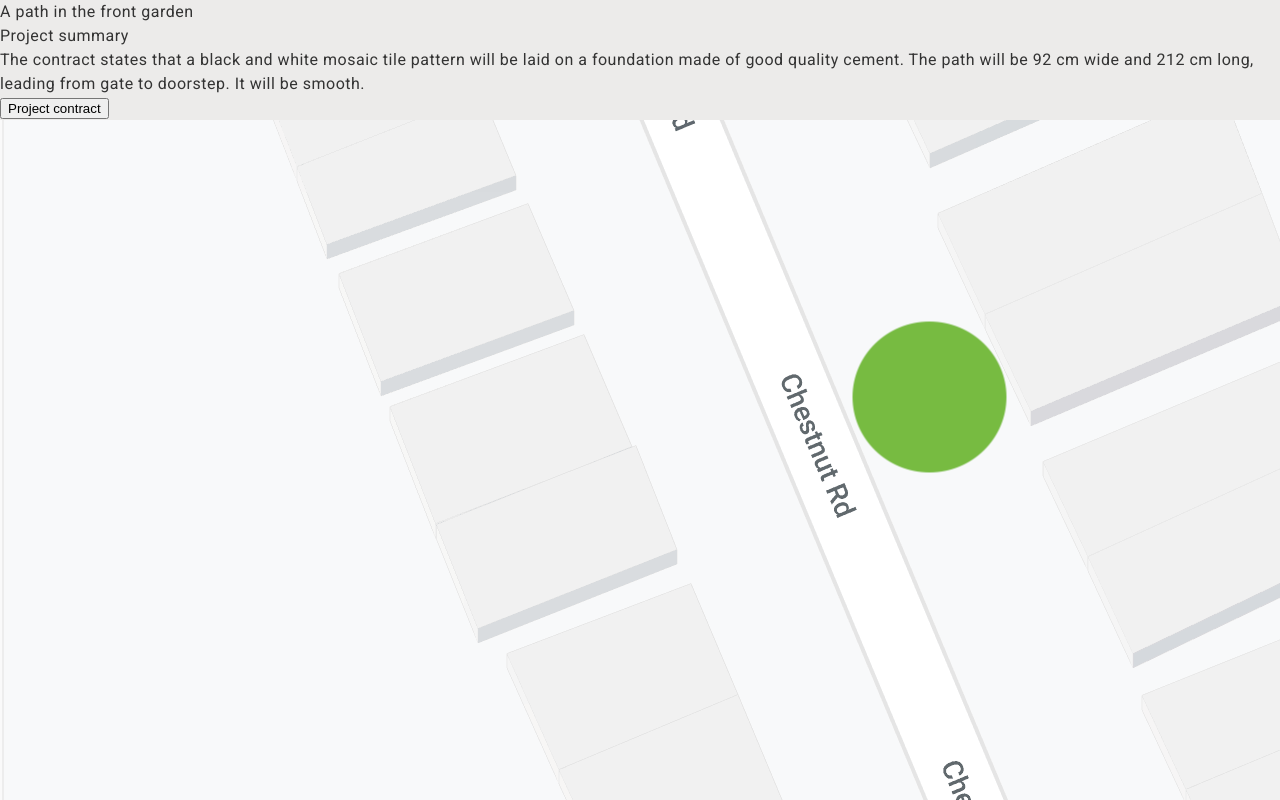
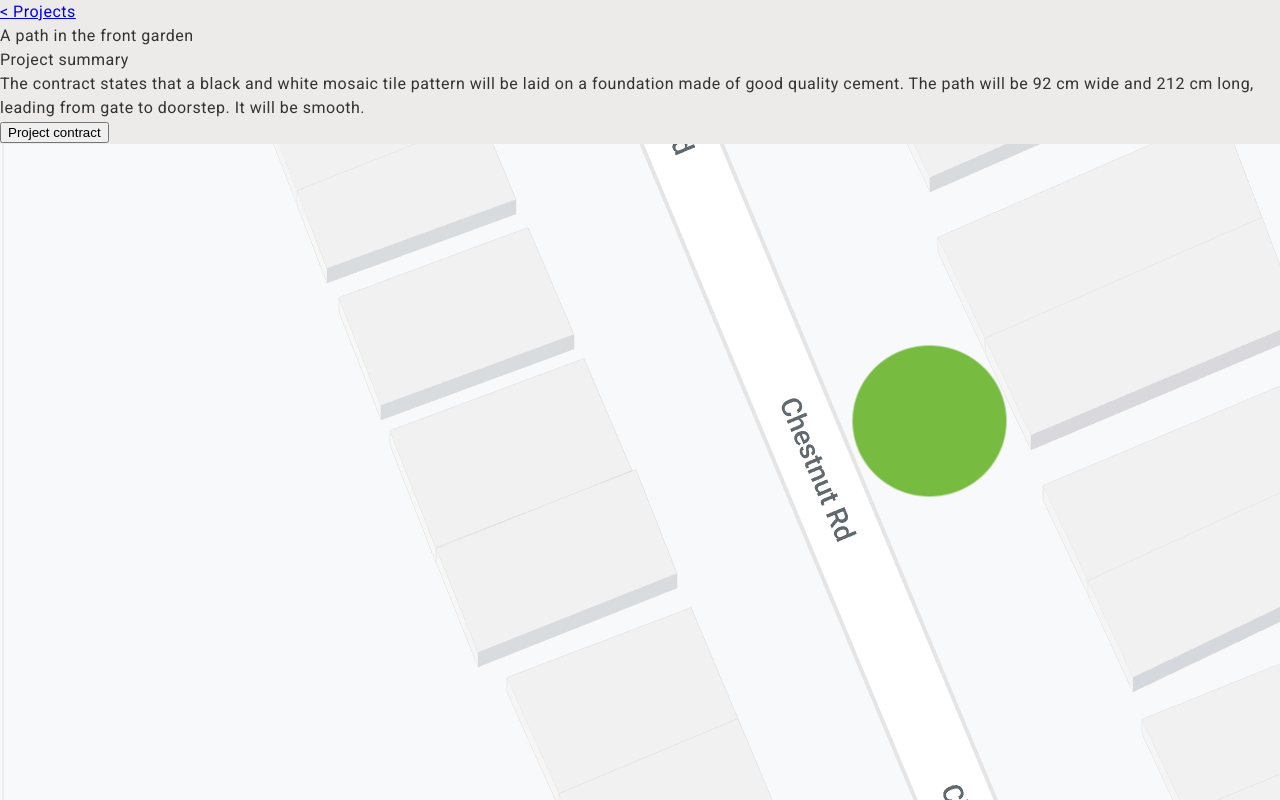
Before and after one commit to truefootprint/reporter-design-prototype-2, a Next.js app: page /garden_path in a window 1280 px wide. Shown: the top 800 px of the page. Built offline with nearby package versions, Linux system fonts and the light colour scheme.

Commit message:
Add a back link

```diff
--- a/components/layout/styles.scss
+++ b/components/layout/styles.scss
@@ -10,4 +10,9 @@ body {
   padding: 1rem;
   max-width: 400px;
   margin: auto;
+
+  a {
+    text-decoration: none;
+    color: #36f;
+  }
 }
--- a/pages/garden_path.js
+++ b/pages/garden_path.js
@@ -8,6 +8,8 @@ import ExpectedValue from "../components/expected_value";
 
 const GardenPath = () => (
   <Layout>
+    <a href="/">&lt; Projects</a>
+
     <Summary>
       <h1>A path in the front garden</h1>
       <h2>Project summary</h2>
```
